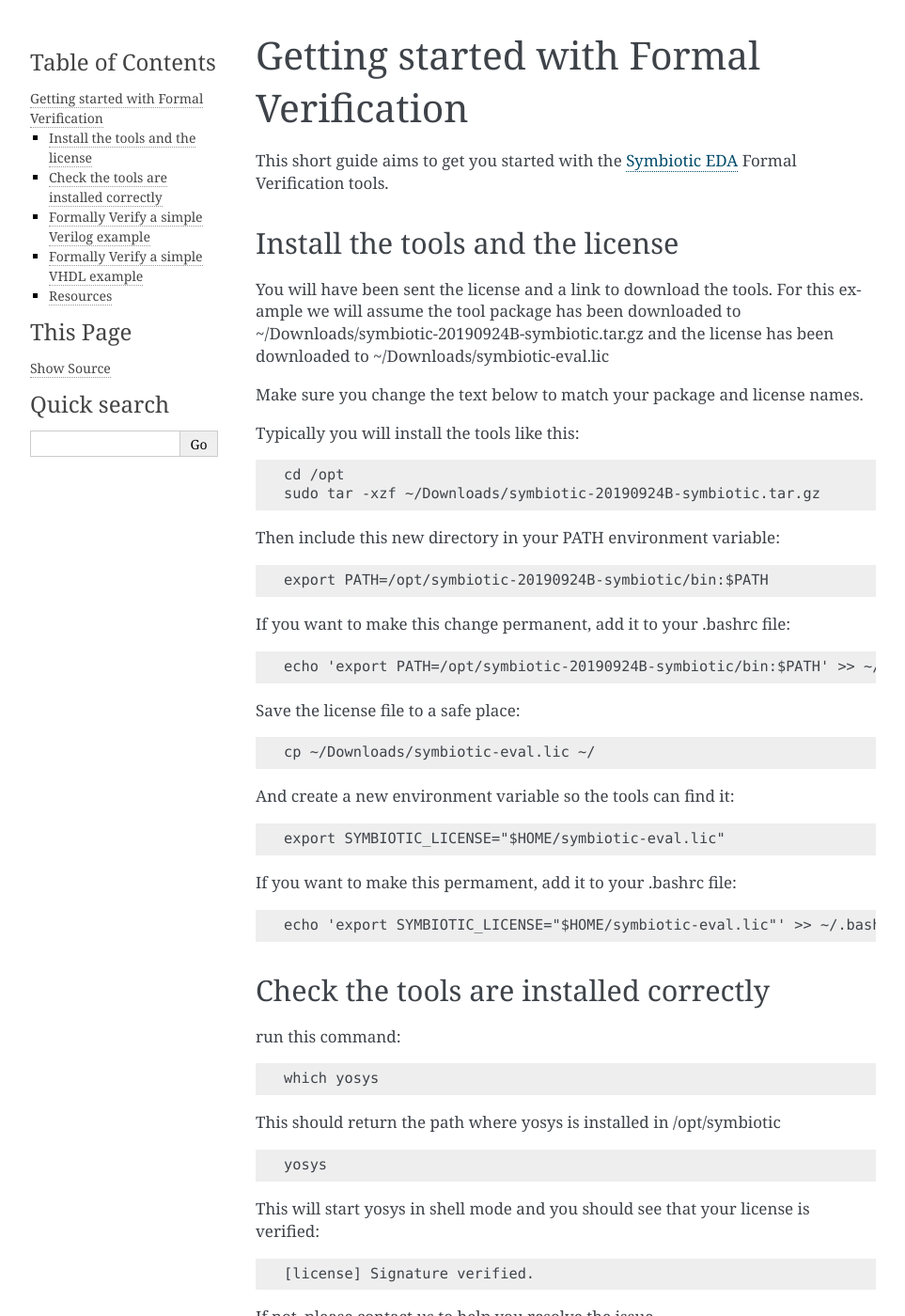
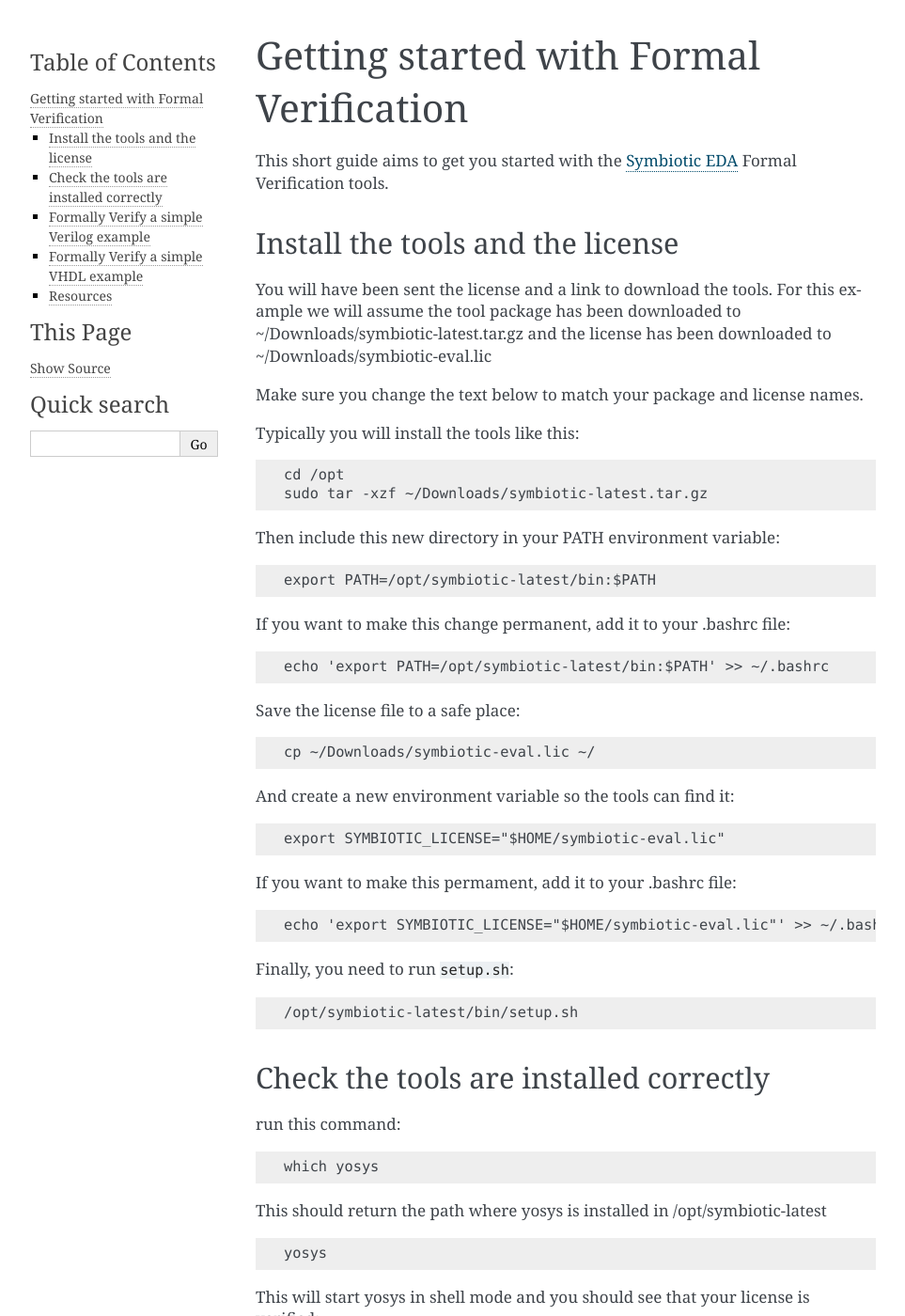
Before and after one commit to SymbioticEDA/sedasuitedocs, a Sphinx documentation site: the page built from docs/source/quickstart.rst, in a window 1280 px wide and 1400 px high. Shown: the whole window at 94% size, without its empty margins (148-1111 px from the left). Built offline with Sphinx 7.4.7, drawn with Linux system fonts in a browser that asks for light colours; some of the changed text lies outside the part shown.

Commit message:
add setup step and cleanup the symbiotic package name

```diff
--- a/docs/source/quickstart.rst
+++ b/docs/source/quickstart.rst
@@ -7,7 +7,7 @@
 ~~~~~~~~~~~~~~~~~~~~~~~~~~~~~~~~~
 
 You will have been sent the license and a link to download the tools.
-For this example we will assume the tool package has been downloaded to ~/Downloads/symbiotic-20190924B-symbiotic.tar.gz
+For this example we will assume the tool package has been downloaded to ~/Downloads/symbiotic-latest.tar.gz
 and the license has been downloaded to ~/Downloads/symbiotic-eval.lic
 
 Make sure you change the text below to match your package and license names.
@@ -17,19 +17,19 @@
 .. code-block:: text
 
     cd /opt
-    sudo tar -xzf ~/Downloads/symbiotic-20190924B-symbiotic.tar.gz
+    sudo tar -xzf ~/Downloads/symbiotic-latest.tar.gz
 
 Then include this new directory in your PATH environment variable:
 
 .. code-block:: text
 
-    export PATH=/opt/symbiotic-20190924B-symbiotic/bin:$PATH
+    export PATH=/opt/symbiotic-latest/bin:$PATH
 
 If you want to make this change permanent, add it to your .bashrc file:
 
 .. code-block:: text
 
-    echo 'export PATH=/opt/symbiotic-20190924B-symbiotic/bin:$PATH' >> ~/.bashrc
+    echo 'export PATH=/opt/symbiotic-latest/bin:$PATH' >> ~/.bashrc
 
 Save the license file to a safe place:
 
@@ -49,6 +49,12 @@
 
     echo 'export SYMBIOTIC_LICENSE="$HOME/symbiotic-eval.lic"' >> ~/.bashrc
 
+Finally, you need to run ``setup.sh``:
+
+.. code-block:: text
+
+    /opt/symbiotic-latest/bin/setup.sh
+
 Check the tools are installed correctly
 ~~~~~~~~~~~~~~~~~~~~~~~~~~~~~~~~~~~~~~~
 
@@ -58,7 +64,7 @@
 
     which yosys
 
-This should return the path where yosys is installed in /opt/symbiotic
+This should return the path where yosys is installed in /opt/symbiotic-latest
 
 .. code-block:: text
 
@@ -72,7 +78,7 @@
 
 If not, please contact us to help you resolve the issue.
 
-Then press ctrl+D or type 'exit' to exit yosys.
+Then press ctrl+D or type ``exit`` to exit yosys.
 
 Formally Verify a simple Verilog example
 ~~~~~~~~~~~~~~~~~~~~~~~~~~~~~~~~~~~~~~~~
@@ -87,7 +93,7 @@
 
     sby -f counter.sby
 
-The `-f` switch removes previous test results. You will see some log output from the tool and the last line shows the result: ``FAIL``.
+The ``-f`` switch removes previous test results. You will see some log output from the tool and the last line shows the result: ``FAIL``.
 When the tools find a way to break an assertion they generate a trace file.
 
 * If the test failed bounded model checking (BMC), the trace will be written to counter/engine_0/trace.vcd.
@@ -113,7 +119,7 @@
 
     sby -f counter_vhd.sby
 
-The `-f` switch removes previous test results. You will see some log output from the tool and the last line shows the result: FAIL.
+The ``-f`` switch removes previous test results. You will see some log output from the tool and the last line shows the result: FAIL.
 When the tools find a way to break an assertion they generate a trace file.
 
 * If the test failed bounded model checking (BMC), the trace will be written to counter_vhd/engine_0/trace.vcd.
```
